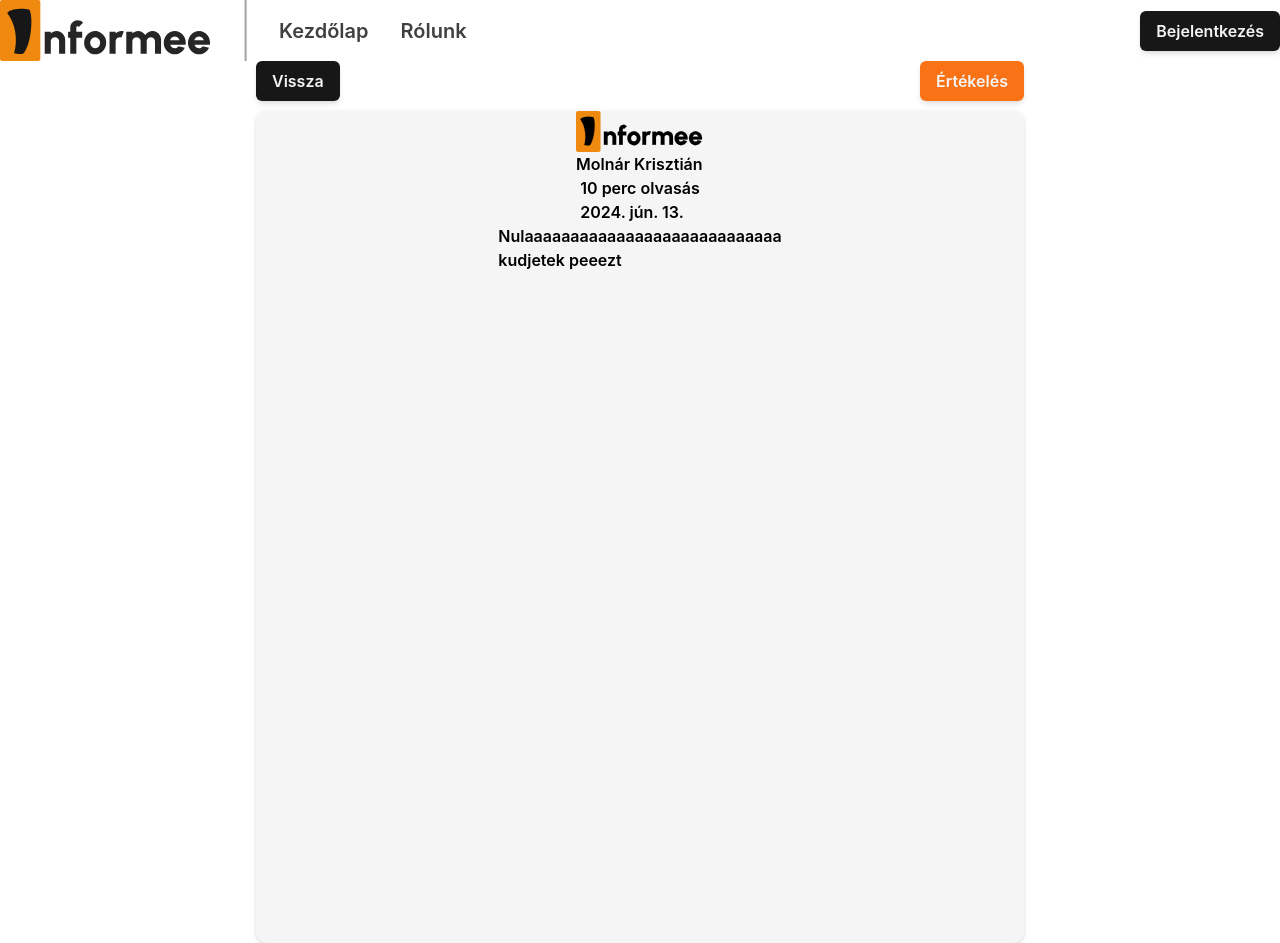
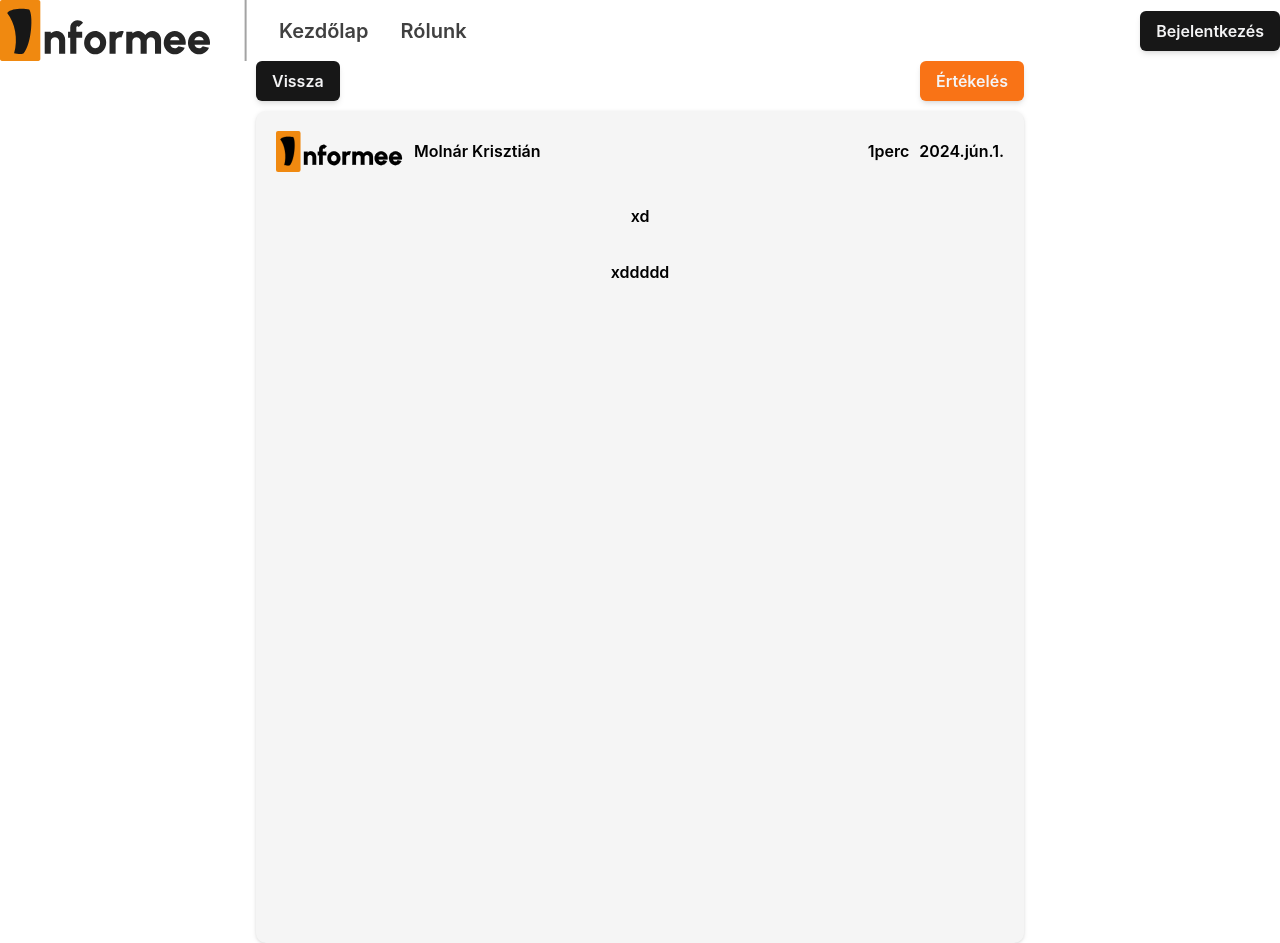
Before and after one commit to WR0NGTH3HU4/Informee, a Vue app: page /PostOpened in a window 1280 px wide. Built offline with nearby package versions, Linux system fonts and the light colour scheme.

Commit message:
PostOpened design complete

```diff
--- a/src/views/PostOpened.vue
+++ b/src/views/PostOpened.vue
@@ -7,44 +7,72 @@
             <Button type="secondary" text="Vissza"></Button>
             <Button type="primary" text="Értékelés"></Button>
         </div>
-        <div class="details">
-            <div class="profile">
-                <img src="../assets/logo.svg" alt=""><!--Profile pic-->
-                <h3>Molnár Krisztián</h3> <!--Profile name-->
+        <div class="post">
+            <div class="head">
+                <div class="profile">
+                    <img src="../assets/logo.svg" alt="">
+                    <h3>Molnár Krisztián</h3>
+                </div>
+                <div class="infos">
+                    <h3 class="estimated">1perc</h3>
+                    <h3>2024.jún.1.</h3>
+                </div>
             </div>
-            <div class="infos">
-                <h3>10 perc olvasás</h3><!--Estimated time-->
-                <h3>2024. jún. 13.</h3>
+            <div class="Title">
+                xd
             </div>
-            <div class="post">
-                <h1>Nulaaaaaaaaaaaaaaaaaaaaaaaaaaaa</h1>
-                <p>
-                    kudjetek peeezt
-                </p>
+            <div class="Text">
+                xddddd
             </div>
         </div>
     </div>
 </template>
 <style>
+    *{
+        margin: 0;
+        padding: 0;
+    }
     img{
-        width: 8rem
+        width: 8rem;
+        margin-right: 10px;
     }
     .container{
-        @apply flex flex-col justify-center content-center items-center ;
+        @apply flex flex-col justify-center content-center items-center  ;
         min-width: 100%;
-
     }
     .actions{
         @apply flex flex-row justify-between content-center;
         width: 60%;
+    }
+    .post{
+        @apply bg-neutral-100 drop-shadow flex flex-col justify-start content-center;
+        width: 60%;
+        height: 52rem;
+        border-radius: 10px;
+        margin-top: 10px;
+        padding: 20px;
+    }
+    .head{
+        @apply flex flex-row justify-between content-center
+    }
+    .profile{
+        @apply flex flex-row justify-between content-center items-center
 
     }
-    .details{
-        @apply flex flex-col justify-start content-center items-center bg-neutral-100 drop-shadow;
-        border-radius: 10px;
-        width: 60%;
-        min-height: 52rem;
-        margin-top: 10px;
+    .infos{
+        @apply flex flex-row justify-between content-center items-center
     }
-
+    .estimated{
+        margin-right: 10px;
+    }
+    .Title{
+        @apply flex flex-row justify-center content-center items-center;
+        width: 100%;
+        margin-top: 2rem;
+        margin-bottom: 2rem
+    }
+    .Text{
+        @apply flex flex-row justify-center content-center items-center;
+        width: 100%;
+    }
 </style>
```
